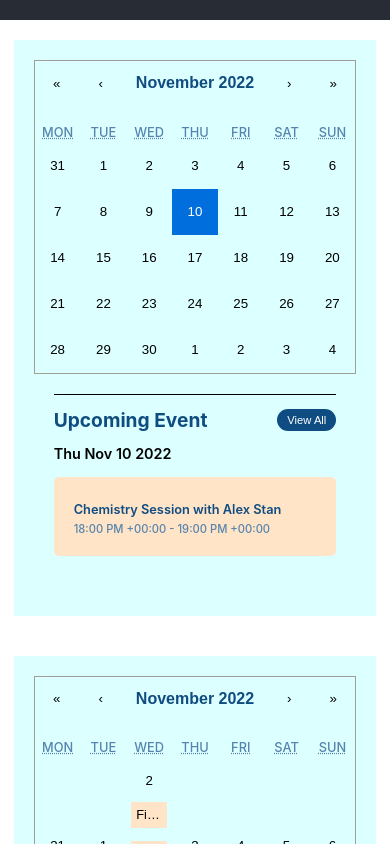
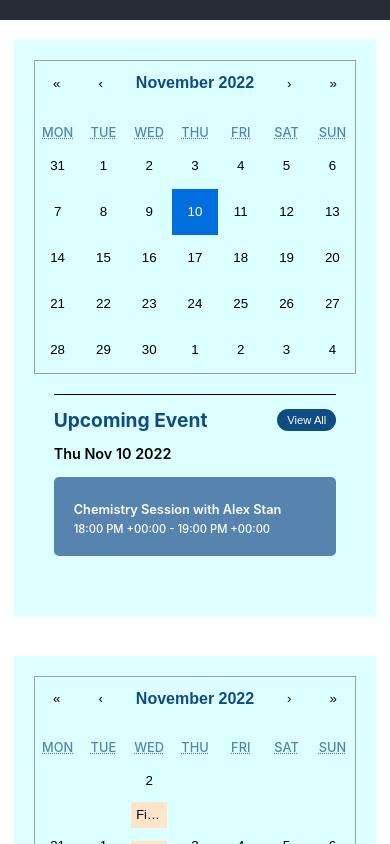
Before and after one commit to HoangTuan0611/calendar, a React (Create React App) app: page / in a window 390 px wide. Shown: the top 844 px of the page. Built offline with nearby package versions, Linux system fonts and the light colour scheme.

Commit message:
fix css on mb

```diff
--- a/src/components/eventBlock/CardEvent.jsx
+++ b/src/components/eventBlock/CardEvent.jsx
@@ -10,7 +10,7 @@
 
   if (item.type === 1) {
     return (
-      <div className="card__event">
+      <div className={`card__event ${item.type === 1 ? 'blue-bg' : ''}`}>
         <p className="card__title">{item.title}</p>
         <h4 className="card__time">
           {dayjs(item.from).format("H:mm A Z")} -{" "}
--- a/src/styles/main.css
+++ b/src/styles/main.css
@@ -67,6 +67,29 @@
   padding: 20px;
   margin-bottom: 20px;
   cursor: pointer;
+}
+
+.card__event.blue-bg{
+  border-radius: 5px;
+  background: var(--light-blue);
+  padding: 20px;
+  margin-bottom: 20px;
+  cursor: pointer;
+}
+
+.card__event.blue-bg .card__title {
+  font-size: 1.5rem;
+  color: var(--white);
+  font-weight: 600;
+  margin: 5px 0px;
+}
+
+.card__event.blue-bg .card__time {
+  font-size: 1rem;
+  font-weight: 500;
+  padding: 0;
+  margin: 0;
+  color: var(--white);
 }
 
 .card__title {
@@ -271,4 +294,31 @@
     font-size: 0.7rem;
     color: var(--light-blue);
   }
+
+  /* css for card event blue bg */
+  .card__event.blue-bg .card__title {
+    font-size: 0.8rem;
+    color: var(--white);
+    font-weight: 600;
+    margin: 5px 0px;
+  }
+
+  .card__event.blue-bg .card__time {
+    font-size: 0.7rem;
+    font-weight: 500;
+    padding: 0;
+    margin: 0;
+    color: var(--white);
+  }
+
+  .card__event.blue-bg .card__ava img {
+    width: 30px;
+    height: 30px;
+    margin-right: 20px;
+    border-radius: 25px;
+  }
+  .card__event.blue-bg .card__ava a {
+    font-size: 0.7rem;
+    color: var(--light-blue);
+  }
 }
```
